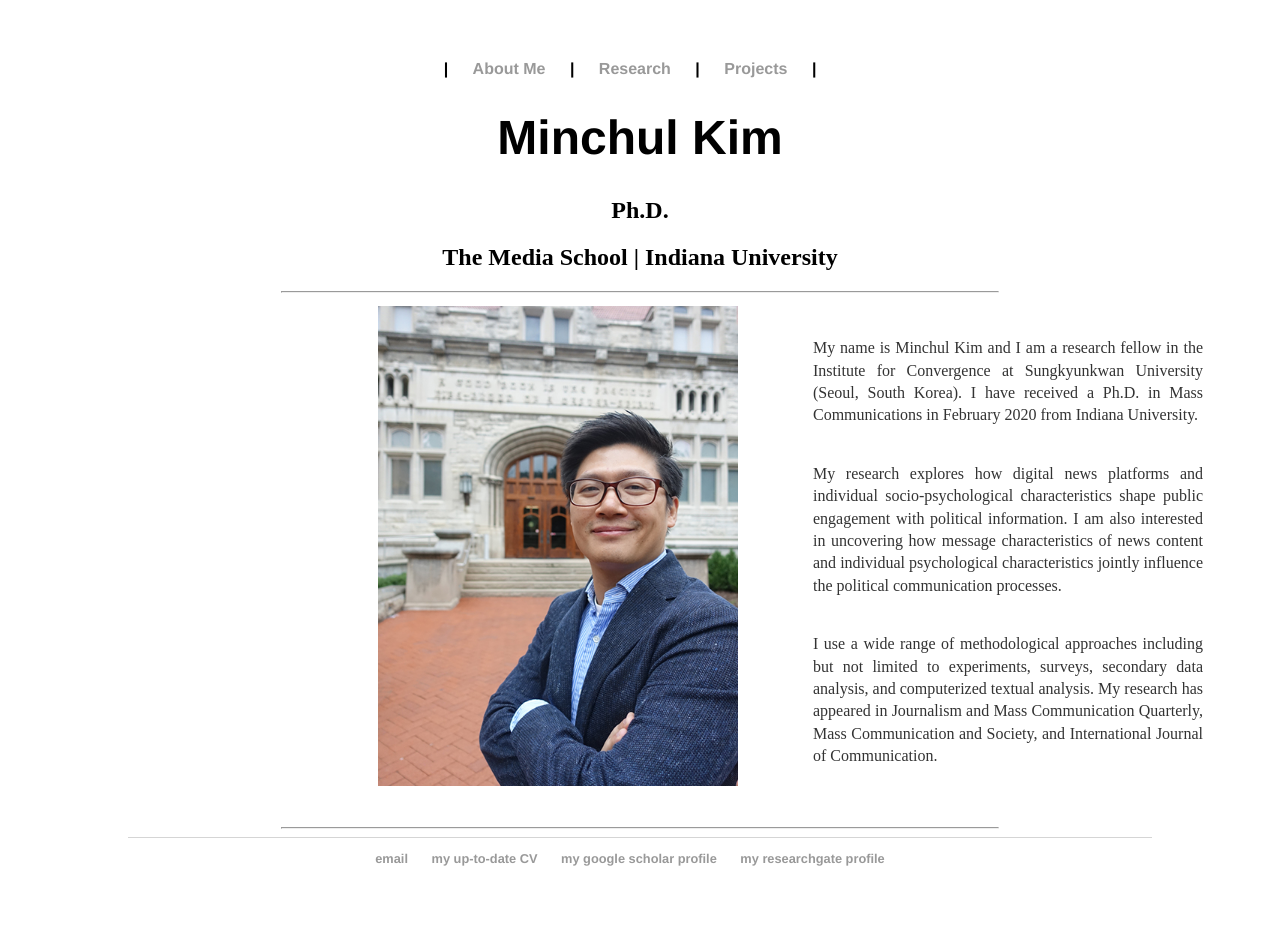
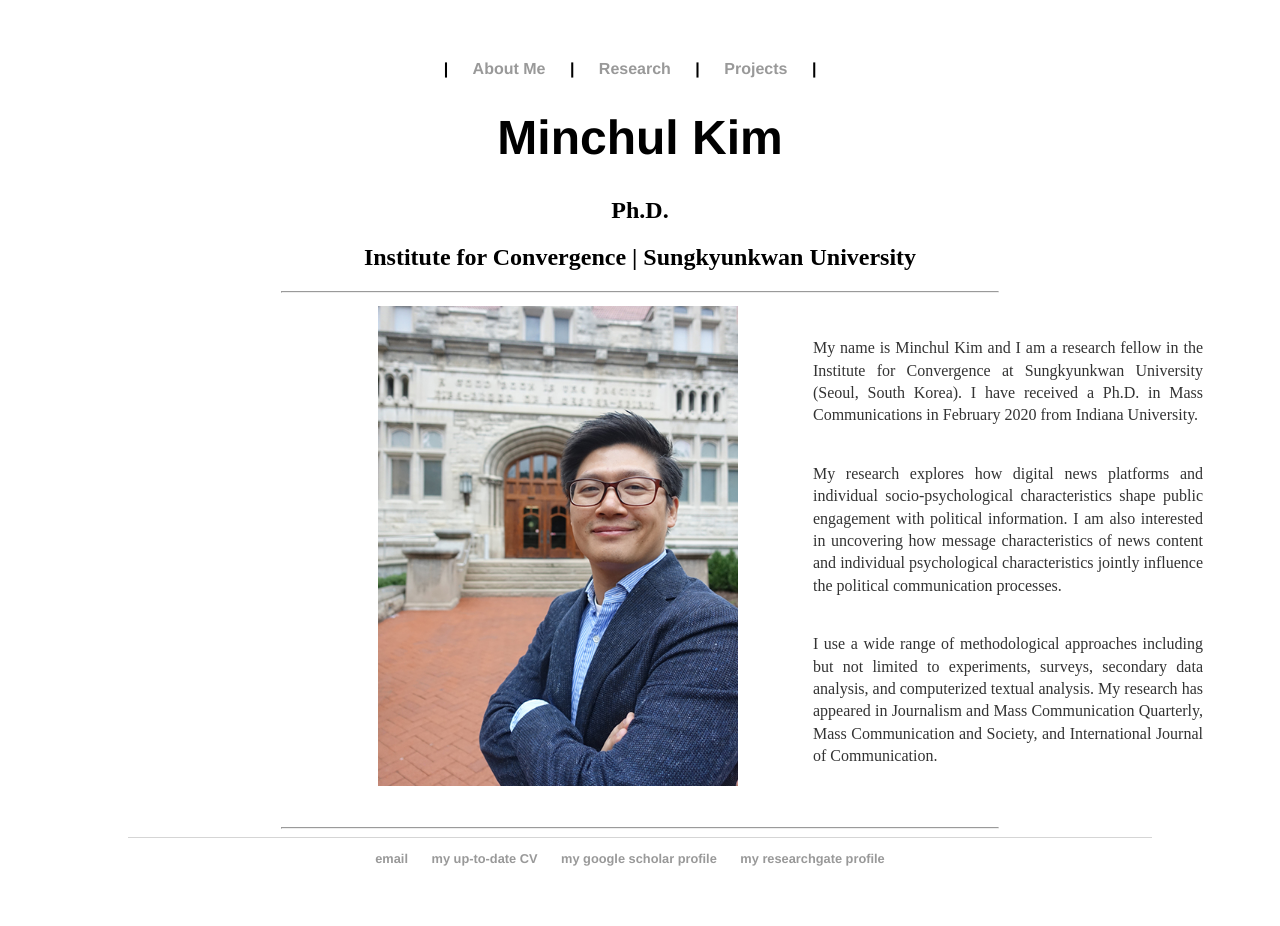
Before and after one commit to minchulkim-phd/minchulkim, a Jekyll site: the page built from index.html, in a window 1280 px wide. Built offline with Jekyll 4.4.1, drawn with Linux system fonts in a browser that asks for light colours.

Commit message:
Update index.html

```diff
--- a/index.html
+++ b/index.html
@@ -5,7 +5,7 @@ title: Minchul Kim(Ph.D.)'s Personal Webpage
 <div class="blurb">
 	<center><h1>Minchul Kim</h1></center>
 	<center><h2>Ph.D.</h2></center>
-	<center><h2>The Media School | Indiana University</h2></center>
+	<center><h2>Institute for Convergence | Sungkyunkwan University</h2></center>
 
 	<hr width='70%'>
         <div class="slide-content">
```
